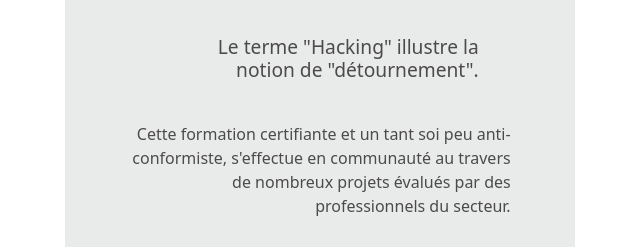
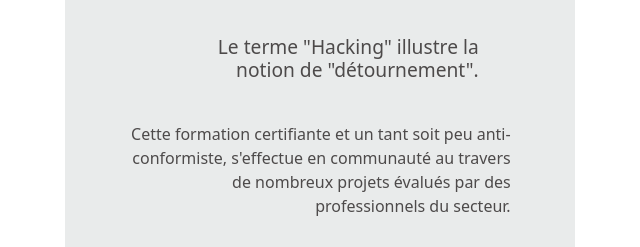
Before and after one commit to TimotheeGimbert/Site2.0, a website: page index.html in a window 1280 px wide. Shown: the part 2080-2327 px from the top of the page, 0-640 px from the left. Drawn offline with nearby package versions, Linux system fonts and the light colour scheme.

Commit message:
correction faute

```diff
--- a/index.html
+++ b/index.html
@@ -128,7 +128,7 @@
           <h1>The "Hacking" Project ... ??</h1>
           <hr>
           <h3>Le terme "Hacking" illustre la notion de "détournement".</h3>
-          <p>Cette formation certifiante et un tant soi peu anti-conformiste, s'effectue en communauté au travers de nombreux projets évalués par des professionnels du secteur.</p>
+          <p>Cette formation certifiante et un tant soit peu anti-conformiste, s'effectue en communauté au travers de nombreux projets évalués par des professionnels du secteur.</p>
           <a class="btn btn-primary btn-lg mt-3" href="https://www.thehackingproject.org/parcours/3" target="_blank" role="button">Découvrir la formation</a>
         </div>
       </div>
```
